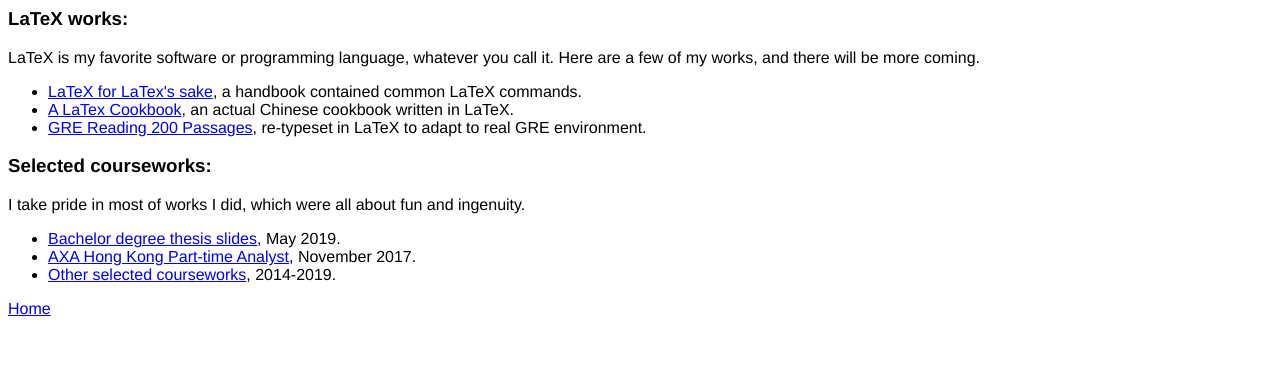
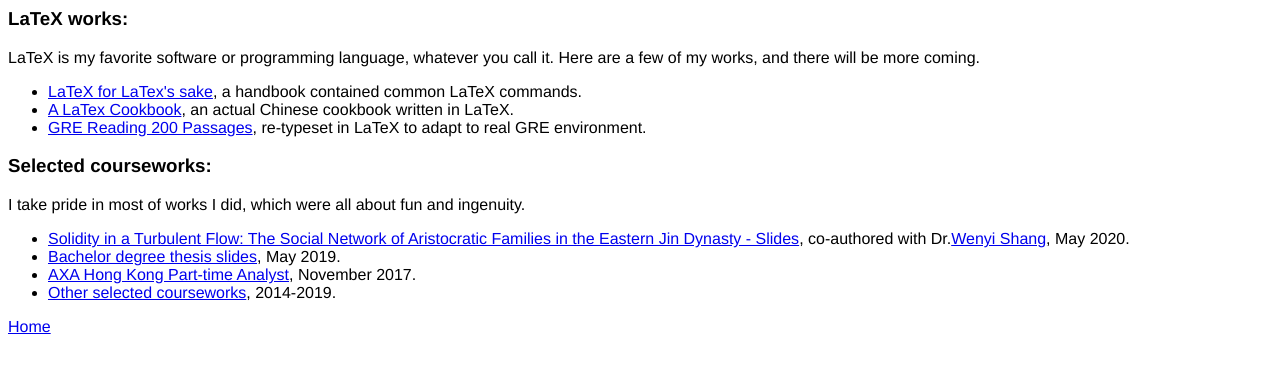
Before and after one commit to PistachioGuoguo/PistachioGuoguo.github.io, a plain HTML site: page pages/work.html in a window 1280 px wide. Drawn offline with Linux system fonts and the light colour scheme.

Commit message:
Update work.html

```diff
--- a/pages/work.html
+++ b/pages/work.html
@@ -45,6 +45,8 @@ I take pride in most of works I did, which were all about fun and ingenuity.
 
 <ul>
 
+    <li><a href="/files/559pre.pdf">Solidity in a Turbulent Flow: The Social Network of Aristocratic Families in the Eastern Jin Dynasty - Slides</a>, co-authored with Dr.<a href="https://ischool.illinois.edu/people/wenyi-shang">Wenyi Shang</a>,  May 2020.
+
     <li><a href="/files/bishe.pdf">Bachelor degree thesis slides</a>, May 2019.
 
 
```
